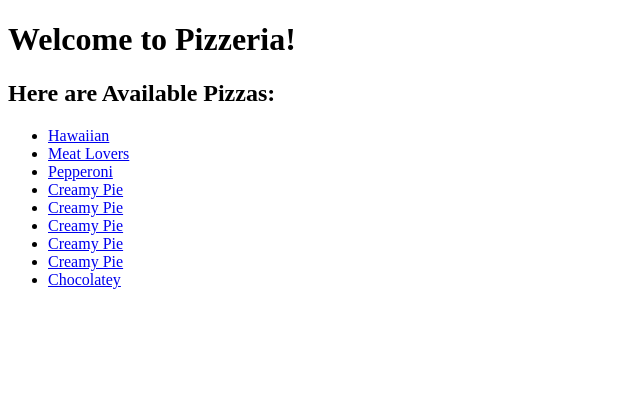
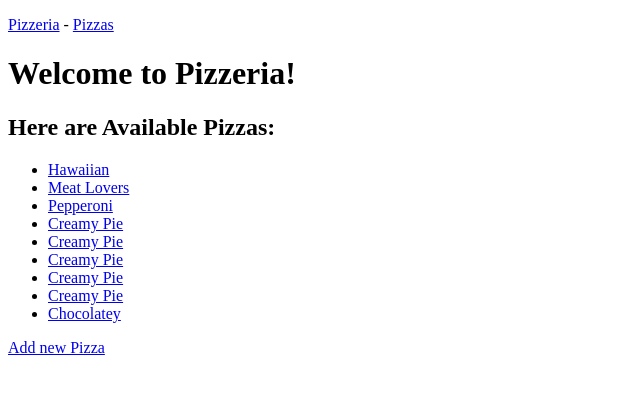
Before and after one commit to DrPrime01/pizzeria_app, a Django app: page /pizzas/ in a window 1280 px wide. Shown: the top 394 px of the page, without its empty margins (0-640 px from the left). Run offline with Django 4.2, Linux system fonts and the light colour scheme; data comes from the database, SQL or seed files in the repository; both versions use the stored data as it was after the commit.

Commit message:
Added Templates for adding new Pizzas and Pizza Toppings

```diff
--- a/pizzeria/urls.py
+++ b/pizzeria/urls.py
@@ -15,11 +15,13 @@ Including another URLconf
 """
 from django.contrib import admin
 from django.urls import path
-from pizzeria_app.views import homepage, pizzas, pizza_toppings #use this to avoid making mistakes with many imported views
+from pizzeria_app.views import homepage, pizzas, pizza_toppings, new_pizza, new_toppings #use this to avoid making mistakes with many imported views
 
 urlpatterns = [
     path('admin/', admin.site.urls),
     path('', homepage, name="homepage"),
     path('pizzas/', pizzas, name="pizzas"),
-    path('pizza_toppings/<int:pizza_id>/', pizza_toppings, name="pizza_toppings")
+    path('pizza_toppings/<int:pizza_id>/', pizza_toppings, name="pizza_toppings"),
+    path('new_pizza/', new_pizza, name="new_pizza"),
+    path('new_toppings/<int:pizza_id>/', new_toppings, name="new_toppings")
 ]
--- a/pizzeria_app/views.py
+++ b/pizzeria_app/views.py
@@ -1,6 +1,9 @@
+from django.urls import reverse
 from multiprocessing import context
 from django.shortcuts import render
 from .models import Pizza
+from django.http import HttpResponseRedirect
+from .forms import PizzaForm, ToppingsForm
 
 # Create your views here.
 def homepage(request, *args, **kwargs):
@@ -11,7 +14,7 @@ def pizzas(request, *args, **kwargs):
     """Hello world page view"""
     pizza = Pizza.objects.order_by('date_added')
     context = {'pizza': pizza}
-    return render(request, 'pizzas.html', context)
+    return render(request, "pizzas.html", context)
 
 def pizza_toppings(request, pizza_id, *args, **kwargs):
     """Page for the pizza toppings"""
@@ -19,3 +22,30 @@ def pizza_toppings(request, pizza_id, *args, **kwargs):
     topping = pizza.toppings_set.all()
     context = {'pizza': pizza, 'topping': topping}
     return render(request, "pizza_toppings.html", context)
+
+def new_pizza(request, *args, **kwargs):
+    """Page to add new Pizza"""
+    if request.method != 'POST':
+        form = PizzaForm()
+    else:
+        form = PizzaForm(request.POST)
+        if form.is_valid:
+            form.save()
+            return HttpResponseRedirect(reverse('pizzas'))
+    context = {'form': form}
+    return render(request, "new_pizza.html", context)
+
+def new_toppings(request, pizza_id, *args, **kwargs):
+    """Page to add toppings for each pizza"""
+    pizza = Pizza.objects.get(id=pizza_id)
+    if request.method != 'POST':
+        form = ToppingsForm()
+    else:
+        form = ToppingsForm(data=request.POST)
+        if form.is_valid:
+            new_toppings = form.save(commit=False)
+            new_toppings.pizza = pizza
+            new_toppings.save()
+            return HttpResponseRedirect(reverse('pizza_toppings', args=[pizza_id]))
+    context = {'form': form, 'pizza': pizza}
+    return render(request, "new_toppings.html", context)
--- a/templates/base.html
+++ b/templates/base.html
@@ -8,7 +8,7 @@
 </head>
 <body>
     <p>
-        <a href="{% url 'homepage' %}"></a>
+        <a href="{% url 'homepage' %}">Pizzeria</a> - <a href="{% url 'pizzas' %}">Pizzas</a>
     </p>
     <h1>Welcome to Pizzeria!</h1>
     {% block content %}
--- a/templates/pizza_toppings.html
+++ b/templates/pizza_toppings.html
@@ -11,5 +11,5 @@
     <li>No available topping</li>
     {% endfor %}
 </ul>
-
+<p><a href="{% url 'new_toppings' pizza.id %}">Add Pizza Toppings</a></p>
 {% endblock content %}
--- a/templates/pizzas.html
+++ b/templates/pizzas.html
@@ -4,10 +4,11 @@
     <ul>
         {% for pizza_type in pizza %}
         <li>
-            <a href="{% url 'pizza_toppings' pizza.id %}">{{pizza_type}}</a>
+            <a href="{% url 'pizza_toppings' pizza_type.id %}">{{ pizza_type }}</a>
         </li>
         {% empty %}
         <li>No Pizza ia available at the moment</li>
         {% endfor %}
     </ul>
+    <p><a href="{% url 'new_pizza' %}">Add new Pizza</a></p>
     {% endblock content %}
```
Also changed, not shown: pizzeria_app/forms.py (added, +18 -0 lines), templates/new_pizza.html (added, +11 -0 lines), templates/new_toppings.html (added, +13 -0 lines), db.sqlite3.
